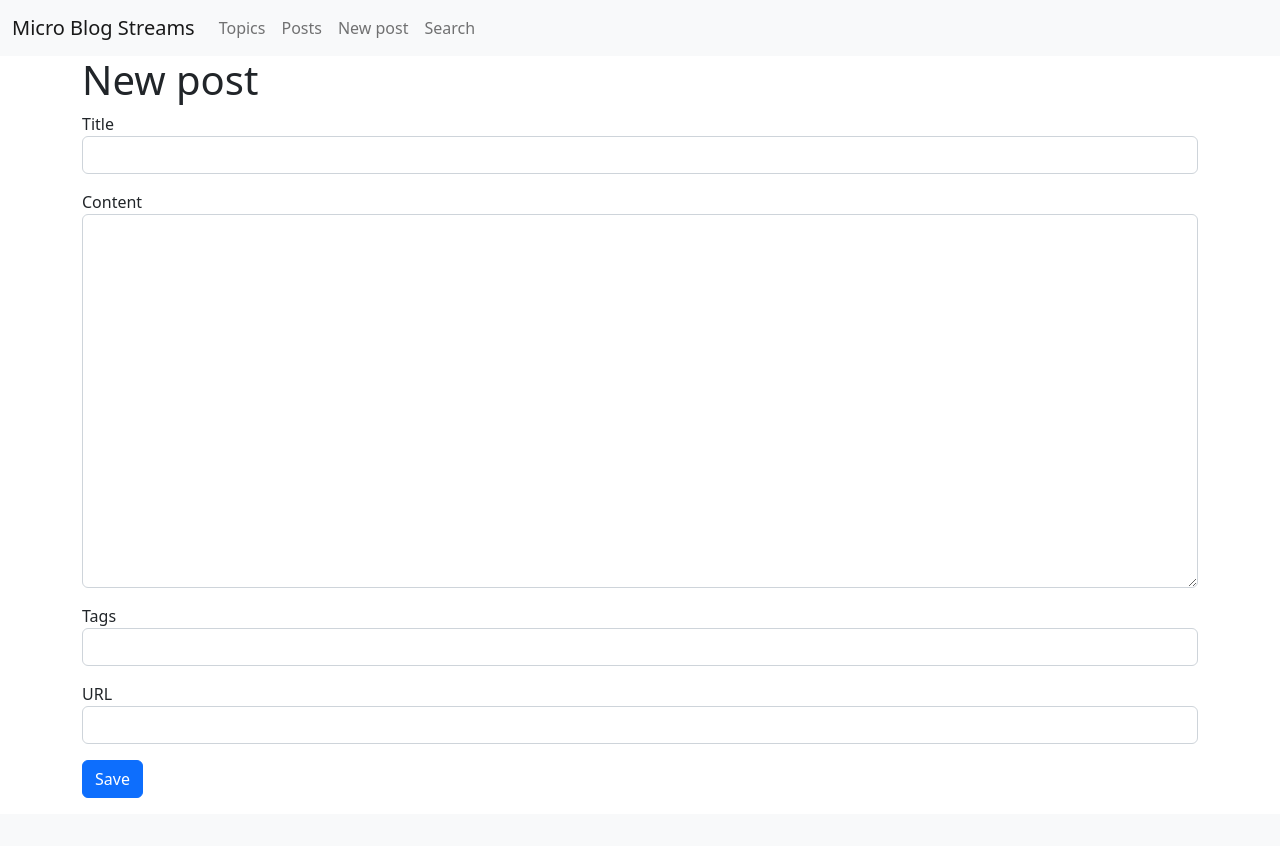
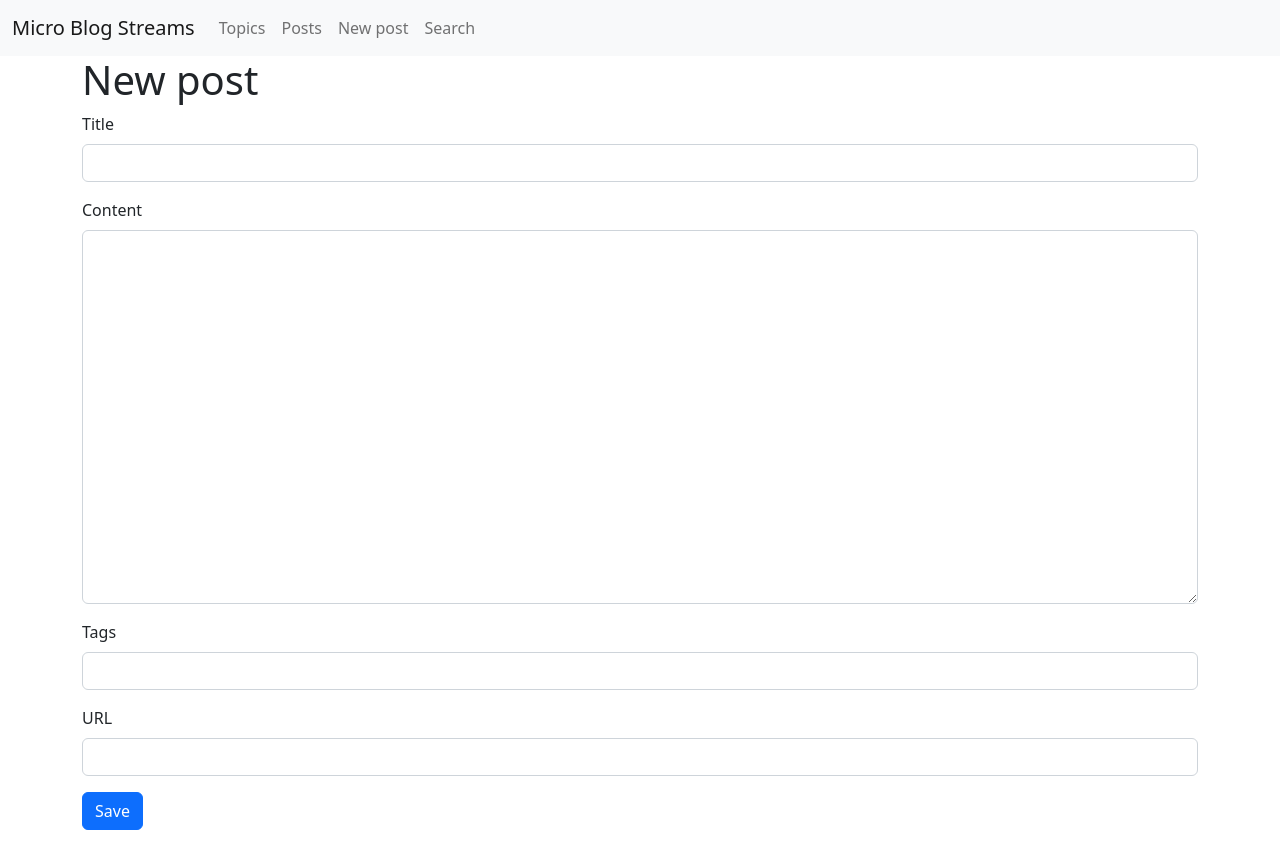
Before and after one commit to rrees/micro-blog-streams, a Flask app: page /posts/new in a window 1280 px wide. Before the commit the page ends 798 px from the top, so only its background shows below. Run offline with Flask 3, Linux system fonts and the light colour scheme; the visitor is signed in with stand-in values (Sample User, id 1).

Commit message:
Changes the topic page layout to allow quicker navigation to the raw content and to change the spacing of the elements on the page

```diff
--- a/app/templates/posts/fragments/post-actions.html
+++ b/app/templates/posts/fragments/post-actions.html
@@ -1,7 +1,7 @@
 
-<div class="post-actions my-3">
+<div class="post-actions {{spacing_class|default('my-3')}}">
 	<a class="me-3" href="{{url_for('post', post_id=post.id)}}">View</a>
 	<a class="me-3" href="{{url_for('edit_post', post_id=post.id)}}">Edit</a>
 	<a class="me-3" href="{{url_for('edit_post_topics', post_id=post.id)}}">Edit Topics</a>
-	<a class="me-3" href="{{url_for('post_raw', post_id=post.id)}}">Raw</a>
+	<a class="me-3" href="{{url_for('post_raw', post_id=post.id)}}">View Raw</a>
 </div>
--- a/app/templates/posts/fragments/post-form.html
+++ b/app/templates/posts/fragments/post-form.html
@@ -1,5 +1,5 @@
 	<div class="mb-3">
-		<label for="title">Title</label>
+		<label for="title" class="form-label">Title</label>
 		<input
 			id="title"
 			type="text"
@@ -14,7 +14,7 @@
             >
 	</div>
 	<div class="mb-3">
-		<label for="content">Content</label>
+		<label for="content" class="form-label">Content</label>
 		<textarea
 			id="content"
 			name="content"
@@ -24,7 +24,7 @@
 	</div>
 
 	<div class="mb-3">
-		<label for="tags">Tags</label>
+		<label for="tags" class="form-label">Tags</label>
 		<input
 			type="text"
 			id="tags"
@@ -35,7 +35,7 @@
 	</div>
 
 	<div class="mb-3">
-		<label for="url">URL</label>
+		<label for="url" class="form-label">URL</label>
 		<input
 			type="text"
 			id="url"
```
Also changed, not shown: app/templates/posts/fragments/recent-posts.html (+6 -2 lines).
